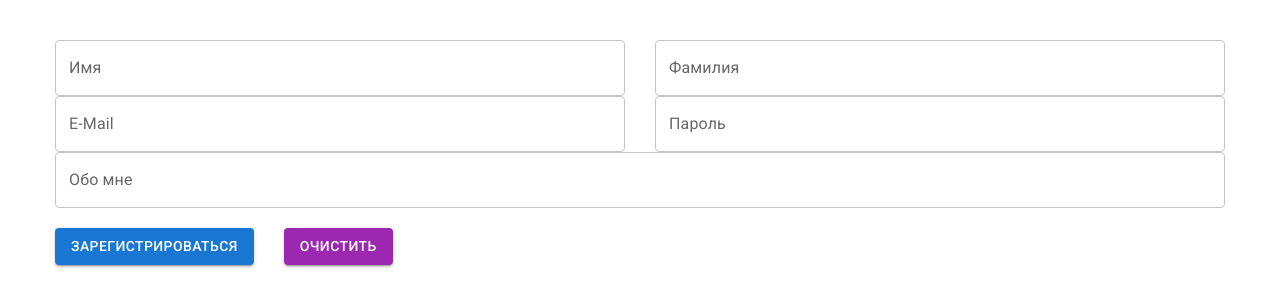
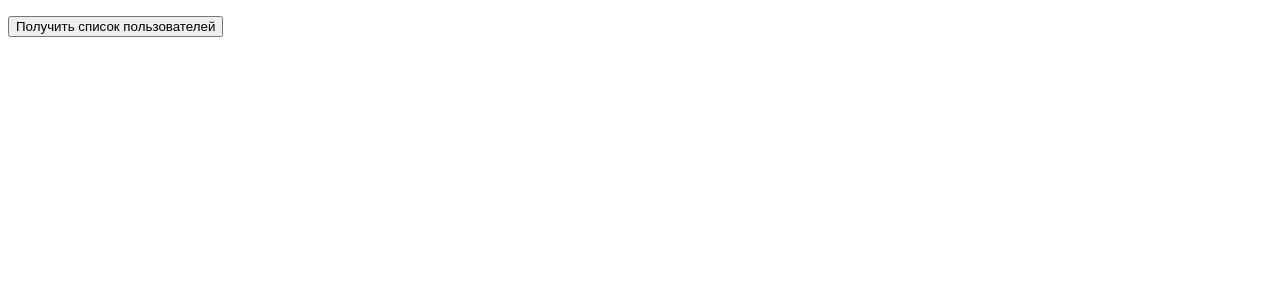
Before and after one commit to jeronwen/home-work-1, a React (Create React App) app: page / in a window 1280 px wide. Shown: the top 306 px of the page. Built offline with nearby package versions, Linux system fonts and the light colour scheme.

Commit message:
выполнил дз

```diff
--- a/src/index.js
+++ b/src/index.js
@@ -1,6 +1,6 @@
 import React from "react";
 import ReactDOM from "react-dom";
-import App from "./tutorial-7/App";
+import App from "./tutorial-8/App";
 //import "./index.css";
 
 ReactDOM.render(
--- a/src/tutorial-7/App.js
+++ b/src/tutorial-7/App.js
@@ -9,6 +9,7 @@ function App() {
   const { handleSubmit, register, formState, reset } = useForm();
 
   const onSubmit = (values) => console.log("ФОРМА!", values);
+  const onClear = () => reset({ defaultValues });
 
   console.log(formState.errors);
 
@@ -89,19 +90,7 @@ function App() {
           >
             Зарегистрироваться
           </Button>
-          <Button
-            onClick={() =>
-              reset({
-                email: "",
-                firstName: "",
-                password: "",
-                lastName: "",
-                about: "",
-              })
-            }
-            variant="contained"
-            color="secondary"
-          >
+          <Button onClick={onClear} variant="contained" color="secondary">
             Очистить
           </Button>
         </div>
--- /dev/null
+++ b/src/tutorial-8/App.js
@@ -0,0 +1,29 @@
+import React from "react";
+
+function App() {
+  const [users, setUsers] = React.useState([]);
+  const getUsers = async () => {
+    let response = await fetch(
+      "https://627e50c2271f386ceff5ca21.mockapi.io/Users"
+    );
+
+    if (response.ok) {
+      let usersArr = await response.json().catch((error) => alert(error));
+      setUsers(usersArr);
+    } else {
+      alert("Ошибка " + response.status);
+    }
+  };
+  return (
+    <div>
+      <ul>
+        {users.map((obj) => (
+          <li key={obj.id}>{obj.name}</li>
+        ))}
+      </ul>
+      <button onClick={getUsers}>Получить список пользователей</button>
+    </div>
+  );
+}
+
+export default App;
```
